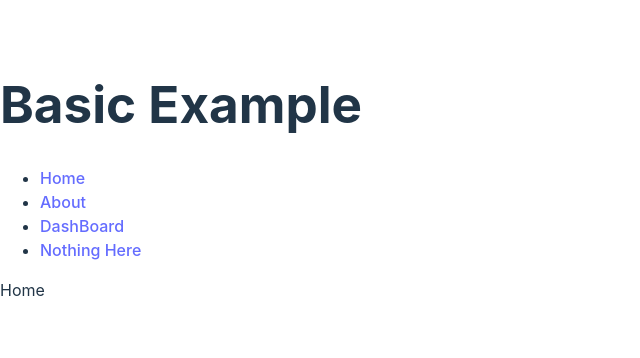
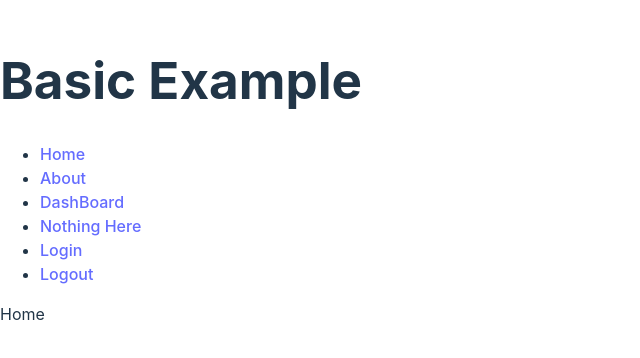
Before and after one commit to brom5033/react-router-dom, a React (Vite) app: page / in a window 1280 px wide. Shown: the part 228-586 px from the top of the page, without its empty margins (0-640 px from the left). Built offline with nearby package versions, Linux system fonts and the light colour scheme; the HTML template or start-up script is replaced by a standard one.

Commit message:
feat(app , layout): add login, logout link

```diff
--- a/src/App.jsx
+++ b/src/App.jsx
@@ -8,6 +8,10 @@ function App() {
           <Route index element={<>Home</>} />
           <Route path="about" element={<>About</>} />
           <Route path="dashboard" element={<>Dashboard</>} />
+          <Route element={<></>}>
+            <Route path="login" element={<>Login</>} />
+            <Route path="logout" element={<>Logout</>} />
+          </Route>
           <Route path="*" element={<>Not Found</>} />
         </Route>
       </Routes>
--- a/src/routes/Layout.jsx
+++ b/src/routes/Layout.jsx
@@ -18,6 +18,12 @@ export default function Layout() {
           <li>
             <Link to="/nothing-here">Nothing Here</Link>
           </li>
+          <li>
+            <Link to="/login">Login</Link>
+          </li>
+          <li>
+            <Link to="/logout">Logout</Link>
+          </li>
         </ul>
       </nav>
       <Outlet />
```
